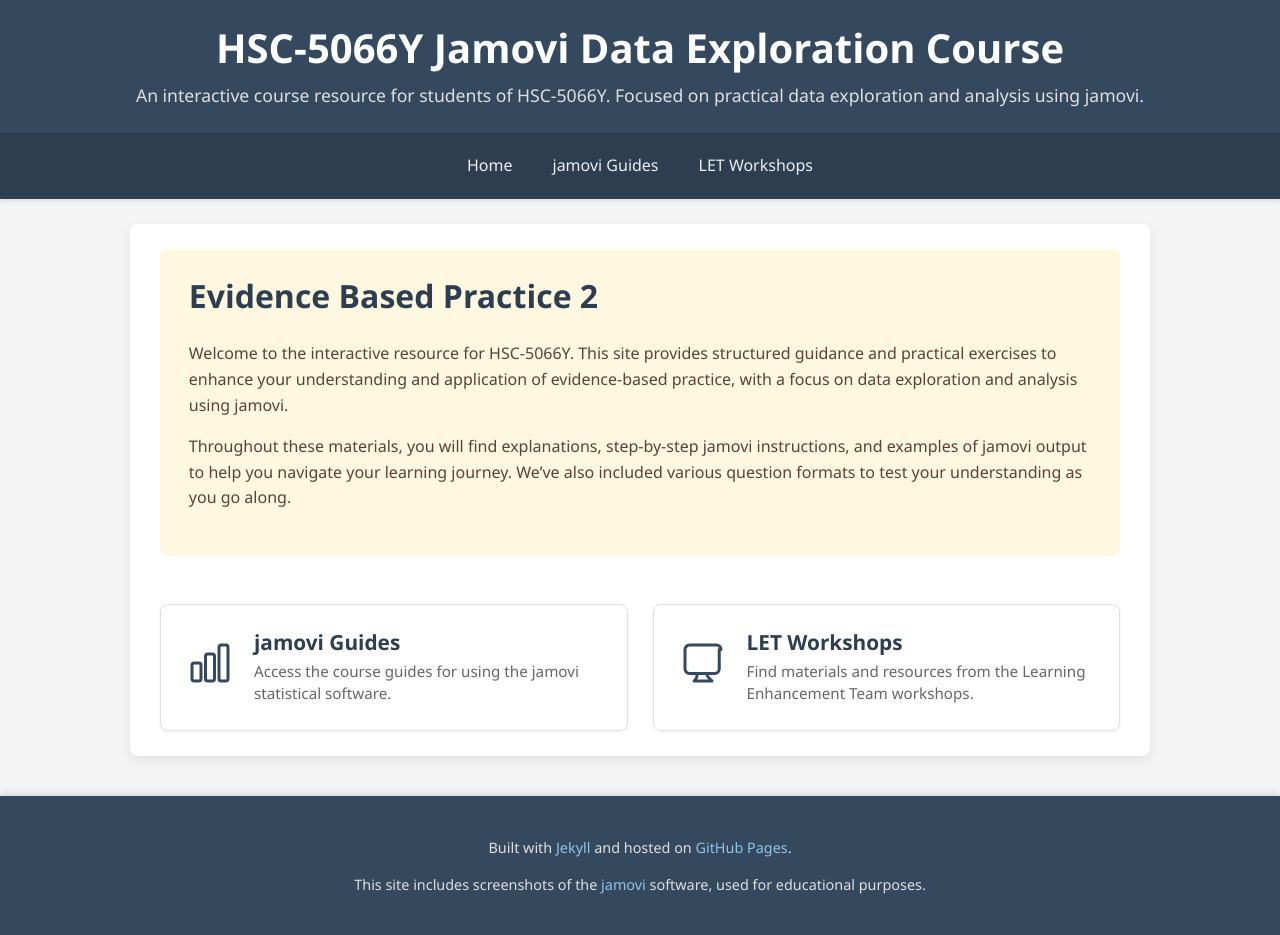
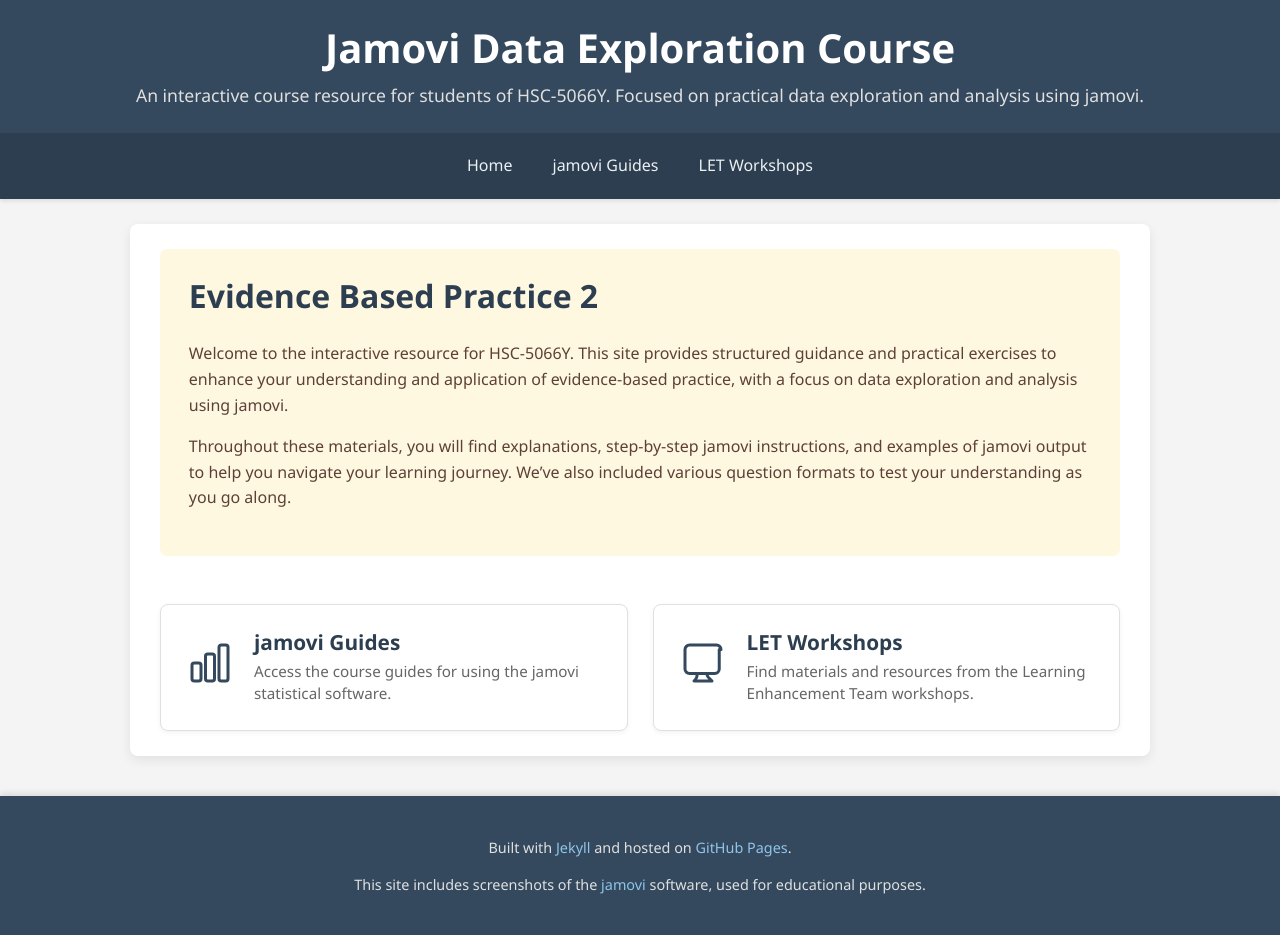
Before and after one commit to probe973/hsc-5066y, a Jekyll site: the page built from index.md, in a window 1280 px wide. Built offline with Jekyll 4.4.1, drawn with Linux system fonts in a browser that asks for light colours.

Commit message:
Update _config.yml

```diff
--- a/_config.yml
+++ b/_config.yml
@@ -1,7 +1,7 @@
 # _config.yml
 
 # Site Settings
-title:            HSC-5066Y Jamovi Data Exploration Course
+title:            Jamovi Data Exploration Course
 description:      An interactive course resource for students of HSC-5066Y. Focused on practical data exploration and analysis using jamovi.
 author:           UEA # <<< ENSURE THIS IS UPDATED WITH YOUR NAME/ORG
 
```
